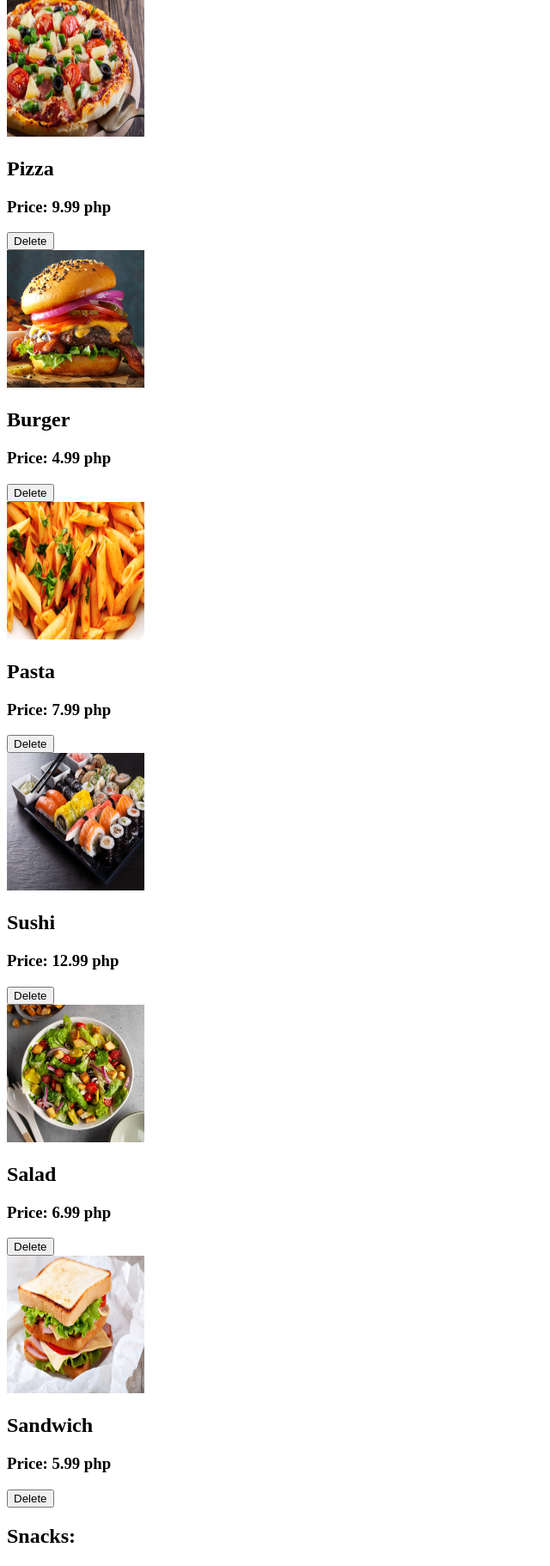
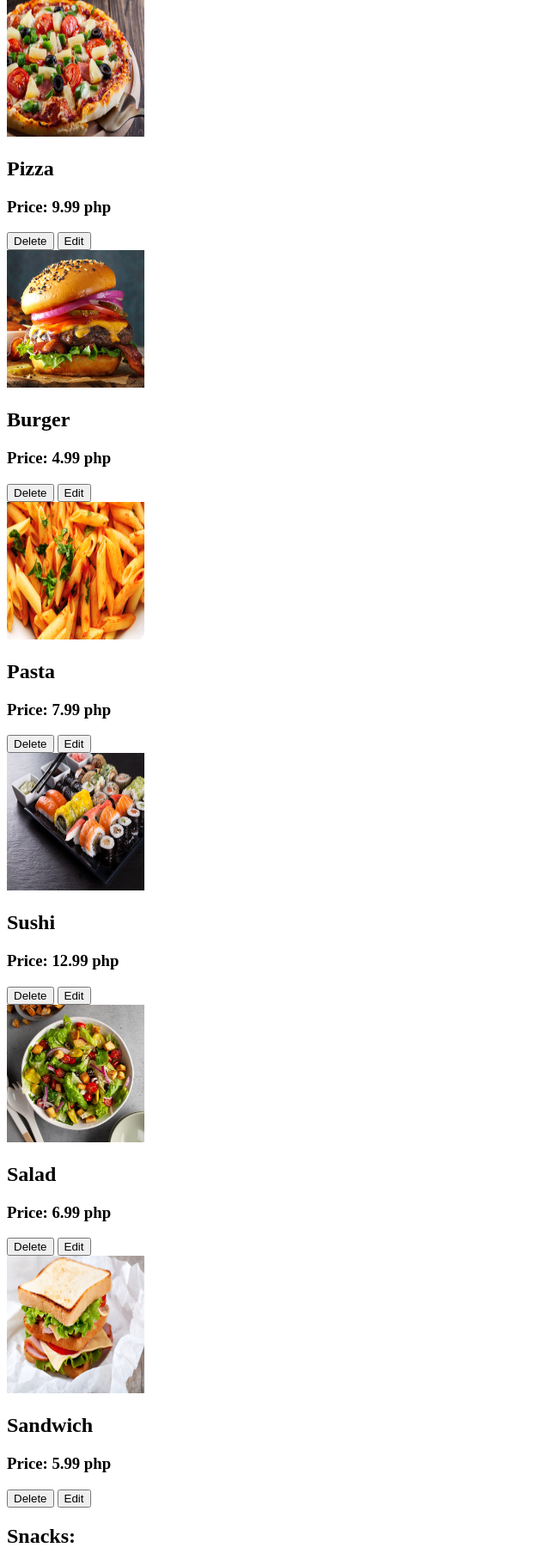
Before and after one commit to zdotdev/MARSERVE-bsit-2nd-year-project, a PHP site: page /admin.php in a window 1280 px wide. Shown: the part 97-1919 px from the top of the page at 86% size, without its empty margins (0-640 px from the left). Run offline with PHP 8.4, Linux system fonts and the light colour scheme.

Commit message:
Added edit data

```diff
--- a/admin.php
+++ b/admin.php
@@ -72,6 +72,58 @@ if (isset($_POST['save_food'])) {
     header("Location: {$_SERVER['REQUEST_URI']}");
     exit();
 }
+if (isset($_POST['save_edited_food'])) {
+    // Extracting form data
+    $foodName = $_POST['edit_food_name'];
+    $foodPrice = $_POST['edit_food_price'];
+    $foodDescription = $_POST['edit_food_description'];
+    $foodCategory = $_POST['edit_food_category'];
+    $foodImage = $_POST['edit_food_image'];
+    $foodId = $_POST['edit_food_id']; // Assuming you have an ID field in your form
+
+    // Load XML file
+    if (file_exists($dataFile)) {
+        $foodXML = simplexml_load_file($dataFile) or die("Error: Cannot create object");
+    } else {
+        die("Error: XML file not found");
+    }
+
+    // Check if the category exists, if not, create it
+    if (!isset($foodXML->$foodCategory)) {
+        $foodXML->addChild($foodCategory);
+    }
+
+    // Check if the item exists by its ID
+    $itemExists = false;
+    foreach ($foodXML->$foodCategory->children() as $item) {
+        if ((string)$item->id === $foodId) {
+            // Update the item's data
+            $item->name = $foodName;
+            $item->price = $foodPrice;
+            $item->description = $foodDescription;
+            $item->image = $foodImage;
+            $itemExists = true;
+            break;
+        }
+    }
+
+    // If the item doesn't exist, add it as a new item
+    if (!$itemExists) {
+        $foodItem = $foodXML->$foodCategory->addChild($foodName);
+        $foodItem->addChild('name', $foodName);
+        $foodItem->addChild('price', $foodPrice);
+        $foodItem->addChild('description', $foodDescription);
+        $foodItem->addChild('id', $foodId); // Assuming you want to use the provided ID
+        $foodItem->addChild('image', $foodImage);
+    }
+
+    // Save the XML to the file
+    $foodXML->asXML($dataFile);
+
+    // Redirect to prevent form resubmission
+    header("Location: {$_SERVER['REQUEST_URI']}");
+    exit();
+}
 ?>
 <!DOCTYPE html>
 <html lang="en">
@@ -96,6 +148,22 @@ if (isset($_POST['save_food'])) {
             <button type="submit" name="save_food" id="save-order-btn">Add Food Item</button>
         </form>
     </div>
+    <!-- <dialog id="edit-dialog">
+        <form id="save-edited-form" action="" method="post">
+            <input type="text" name="edit_food_name" placeholder="Food Name">
+            <input type="text" name="edit_food_name" placeholder="Food Name">
+            <input type="number" step="0.01" name="edit_food_price" placeholder="Price">
+            <input type="text" name="edit_food_description" placeholder="Description">
+            <input type="file" name="edit_food_image">
+            <select name="edit_food_category">
+                <option value="meals" selected>Meal</option>
+                <option value="snacks">Snack</option>
+                <option value="beverages">Beverage</option>
+                <option value="sweets">Sweet</option>
+            </select>
+            <button type="submit" name="save_edited_food" id="save-edited-btn">Edited Food Item</button>
+        </form>
+    </dialog> -->
     <div>
         <section id="meals">
             <h2>Meals:</h2>
@@ -111,7 +179,24 @@ if (isset($_POST['save_food'])) {
                 <form method='post'>
                     <input type='hidden' name='meals_id' value='{$meal_data['id']}' />
                     <button type='submit' name='delete_food' id='delete_food'>Delete</button>
-                    </form>";
+                    <button type='button' class='edit-btn'>Edit</button>
+                </form>
+                <dialog id='edit-dialog'>
+                    <form id='save-edited-form' action='' method='post'>
+                        <input type='text' name='edit_food_id' placeholder='Food Id' value='{$meal_data['id']}'>
+                        <input type='text' name='edit_food_name' placeholder='Food Name' value='{$meal_data['name']}'>
+                        <input type='number' step='0.01' name='edit_food_price' placeholder='Price' value='{$meal_data['price']}'>
+                        <textarea name='edit_food_description' placeholder='Description' cols='30' rows='10'>{$meal_data['description']}</textarea>
+                        <input type='file' name='edit_food_image'>
+                        <select name='edit_food_category'>
+                            <option value='meals' selected>Meal</option>
+                            <option value='snacks'>Snack</option>
+                            <option value='beverages'>Beverage</option>
+                            <option value='sweets'>Sweet</option>
+                        </select>
+                        <button type='submit' name='save_edited_food' id='save-edited-btn'>Edited Food Item</button>
+                    </form>
+                </dialog>";
             }
             if (isset($_POST['delete_food']) && isset($_POST['meals_id'])) {
                     $meal_id = $_POST['meals_id'];
@@ -144,6 +229,7 @@ if (isset($_POST['save_food'])) {
                     <form method='post'>
                         <input type='hidden' name='snacks_id' value='{$snack_data['id']}' />
                         <button type='submit' name='delete_food' id='delete_food'>Delete</button>
+                        <button type='button' class='edit-btn'>Edit</button>
                     </form>";
                 }
                 if (isset($_POST['delete_food']) && isset($_POST['snacks_id'])) {
@@ -177,6 +263,7 @@ if (isset($_POST['save_food'])) {
                     <form method='post'>
                         <input type='hidden' name='beverages_id' value='{$beverage_data['id']}' />
                         <button type='submit' name='delete_food' id='delete_food'>Delete</button>
+                        <button type='button' class='edit-btn'>Edit</button>
                     </form>";
                 }
                 if (isset($_POST['delete_food']) && isset($_POST['beverages_id'])) {
@@ -210,6 +297,7 @@ if (isset($_POST['save_food'])) {
                     <form method='post'>
                         <input type='hidden' name='sweets_id' value='{$sweet_data['id']}' />
                         <button type='submit' name='delete_food' id='delete_food'>Delete</button>
+                        <button type='button' class='edit-btn'>Edit</button>
                     </form>";
                 }
                 if (isset($_POST['delete_food']) && isset($_POST['sweets_id'])) {
@@ -230,5 +318,13 @@ if (isset($_POST['save_food'])) {
                 ?>
         </section>
     </div>
+    <script>
+        let editBtns = document.querySelectorAll('.edit-btn');
+        editBtns.forEach((btn) => {
+            btn.addEventListener('click', () => {
+                document.querySelector('#edit-dialog').showModal();
+            });
+        });
+    </script>
 </body>
 </html>
```
Also changed, not shown: Data/data.xml (+0 -2 lines). Lines whose indentation alone changed are shown as unchanged.
